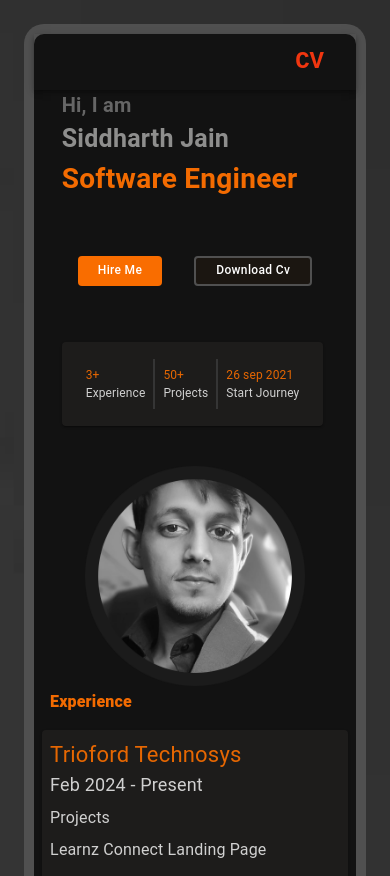
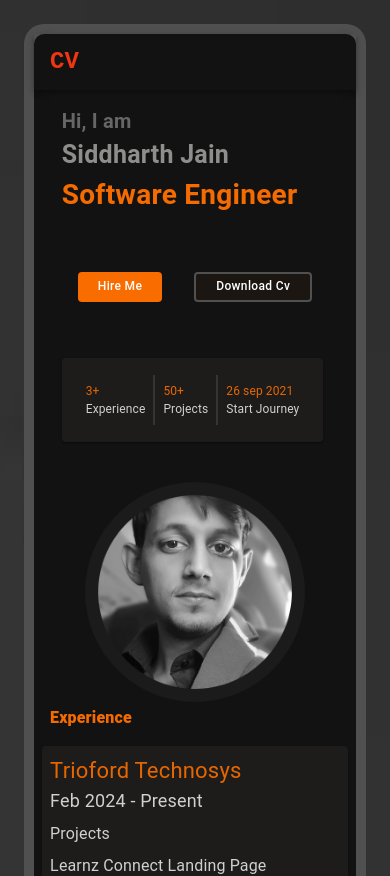
Before and after one commit to professinalsidd/my-portfolio, a Next.js app: page / in a window 390 px wide. Shown: the top 876 px of the page. Built offline with nearby package versions, Linux system fonts and the light colour scheme.

Commit message:
fix: ui mobile style issue

```diff
--- a/src/components/common/card.tsx
+++ b/src/components/common/card.tsx
@@ -76,7 +76,7 @@ const styles = {
     justifyContent: { xs: "flex-start" },
     alignItems: "center",
     width: "90%",
-    gap: 2,
+    gap: { xs: 0.5, md: 2 },
   },
   projectCard: {
     background: COLORS.DIM_GREY,
--- a/src/components/navbar/navbar.tsx
+++ b/src/components/navbar/navbar.tsx
@@ -24,13 +24,22 @@ function NavBarComp() {
             CV
           </Typography>
 
-          <Box sx={{ flexGrow: 1, display: { xs: "flex", md: "none" } }}></Box>
+          <Box
+            sx={{
+              display: { xs: "flex", md: "none" },
+              justifyContent: "flex-start",
+              alignItems: "flex-start",
+            }}
+          ></Box>
           <Typography
             variant="h5"
             noWrap
             component="a"
             href="#app-bar-with-responsive-menu"
-            sx={[styles.heading, { display: { xs: "flex", md: "none" } }]}
+            sx={[
+              styles.heading,
+              { display: { xs: "flex", md: "none" }, textAlign: "left" },
+            ]}
           >
             CV
           </Typography>
--- a/src/styles/home/index.ts
+++ b/src/styles/home/index.ts
@@ -22,6 +22,7 @@ export const styles = (isDesktop?: boolean, isMobile?: boolean) => ({
     width: "100%",
     minHeight: isDesktop ? "100vh" : "50vh",
     height: "auto",
+    mt: 2,
   },
   verticalLine: {
     width: 2,
```
